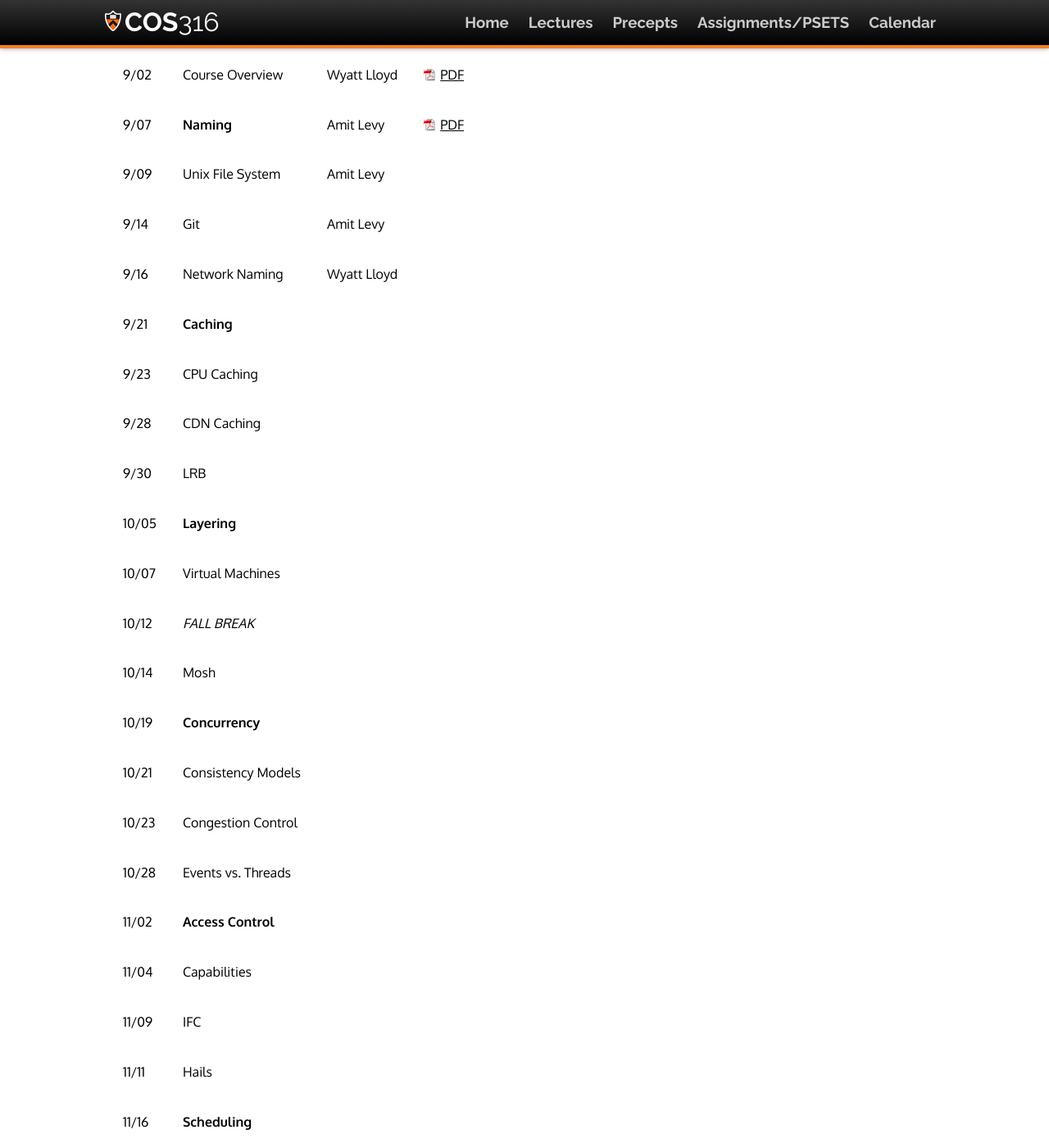
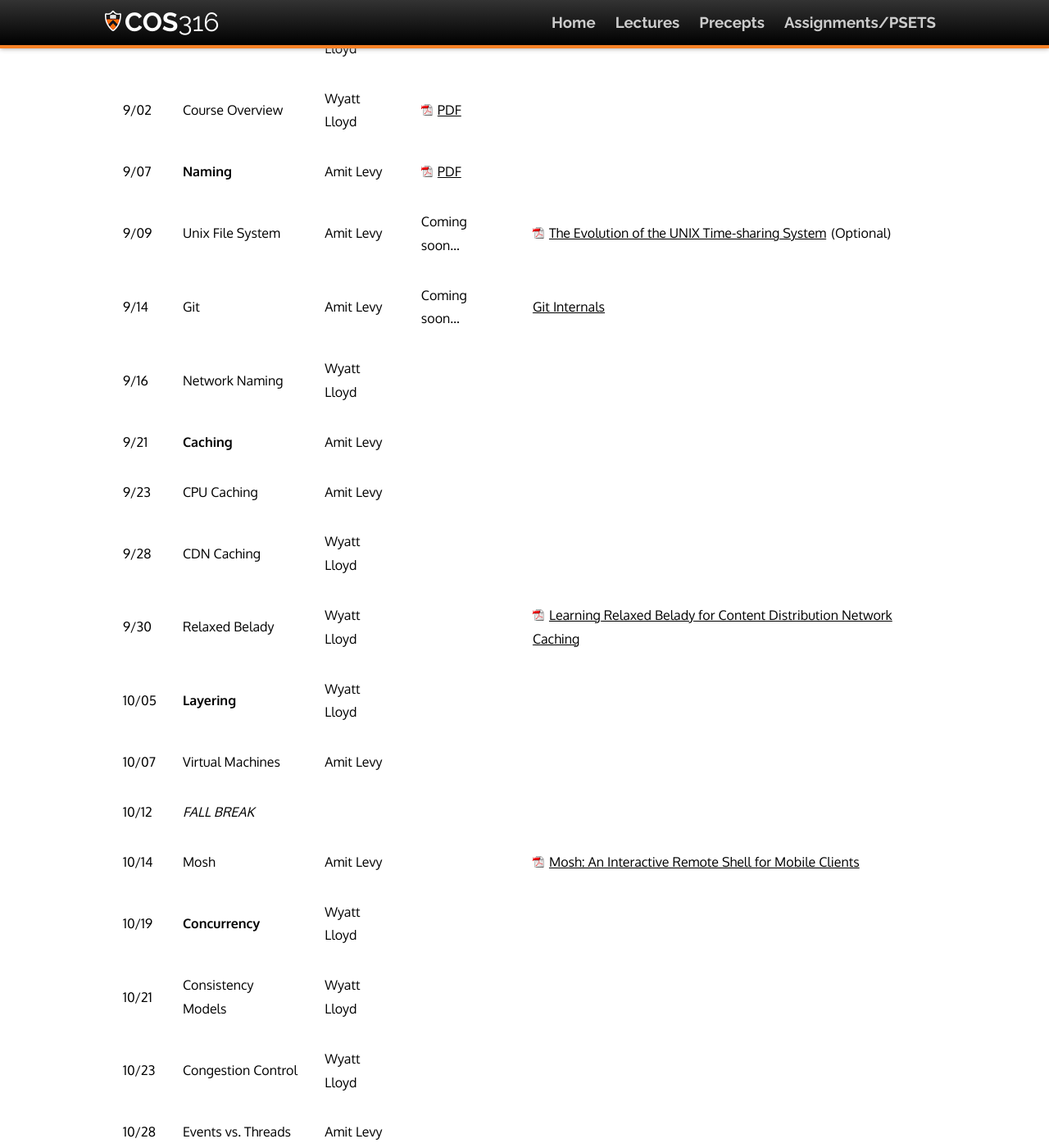
Before and after one commit to cos316/cos316-web, a Jekyll site: the page built from lectures.md, in a window 1280 px wide and 1400 px high, scrolled down 281 px. Shown: the whole window at 82% size. Built offline with Jekyll 4.4.1, drawn with Linux system fonts in a browser that asks for light colours; nearby versions of some CDN libraries; some of the changed text lies outside the part shown.

Commit message:
Uploaded some readings

```diff
--- a/_layouts/default.html
+++ b/_layouts/default.html
@@ -9,7 +9,7 @@
     <script src="/javascript/smooth-scroll.js"></script>
     <script src="/javascript/highlight-row.js"></script>
     <!-- Necessary for office hours calendar (FullCalendar v2). -->
-    <link rel="stylesheet" type="text/css" href='javascript/fullcalendar/fullcalendar.css'>
+    <link rel="stylesheet" type="text/css" href='/javascript/fullcalendar/fullcalendar.css'>
     <script src='/javascript/fullcalendar/lib/moment.min.js'></script>
     <script src='/javascript/fullcalendar/fullcalendar.min.js'></script>
     <script src='/javascript/fullcalendar/gcal.js'></script>
@@ -29,7 +29,7 @@
             <li><a href="/lectures">Lectures</a></li>
             <li><a href="/precepts">Precepts</a></li>
             <li><a href="/assignments">Assignments/PSETS</a></li>
-            <li><a href="/calendar">Calendar</a></li>
+            <!--li><a href="/calendar">Calendar</a></li-->
         </ul>
     </header>
 
--- a/lectures.md
+++ b/lectures.md
@@ -18,25 +18,25 @@
 | 8/31  | What is a System? | Wyatt Lloyd | [PDF](/lectures/L01-systems.pdf) | |
 | 9/02  | Course Overview   | Wyatt Lloyd | [PDF](/lectures/L02-overview.pdf) | |
 | 9/07  | **Naming**        | Amit Levy | [PDF](/lectures/L03-naming.pdf) | |
-| 9/09  | Unix File System  | Amit Levy | | |
-| 9/14  | Git               | Amit Levy | | |
+| 9/09  | Unix File System  | Amit Levy | Coming soon... | [The Evolution of the UNIX Time-sharing System](/readings/unix_history.pdf) (Optional) |
+| 9/14  | Git               | Amit Levy | Coming soon... | [Git Internals](https://git-scm.com/book/en/v2/Git-Internals-Plumbing-and-Porcelain) |
 | 9/16  | Network Naming    | Wyatt Lloyd | | |
-| 9/21  | **Caching**       | | | |
-| 9/23  | CPU Caching       | | | |
-| 9/28  | CDN Caching       | | | |
-| 9/30  | LRB               | | | |
-| 10/05 | **Layering**      | | | |
-| 10/07 | Virtual Machines  | | | |
+| 9/21  | **Caching**       | Amit Levy | | |
+| 9/23  | CPU Caching       | Amit Levy | | |
+| 9/28  | CDN Caching       | Wyatt Lloyd | | |
+| 9/30  | Relaxed Belady    | Wyatt Lloyd | | [Learning Relaxed Belady for Content Distribution Network Caching](https://sunnyszy.github.io/assets/files/nsdi2020_lrb.pdf) |
+| 10/05 | **Layering**      | Wyatt Lloyd | | |
+| 10/07 | Virtual Machines  | Amit Levy | | |
 | 10/12 |  *FALL BREAK*     | | | |
-| 10/14 | Mosh              | | | |
-| 10/19 | **Concurrency**   | | | |
-| 10/21 | Consistency Models| | | |
-| 10/23 | Congestion Control| | | |
-| 10/28 | Events vs. Threads| | | |
-| 11/02 | **Access Control**| | | |
-| 11/04 | Capabilities      | | | |
-| 11/09 | IFC               | | | |
-| 11/11 | Hails             | | | |
-| 11/16 | **Scheduling**    | | | |
+| 10/14 | Mosh              | Amit Levy | | [Mosh: An Interactive Remote Shell for Mobile Clients](https://mosh.org/mosh-paper.pdf) |
+| 10/19 | **Concurrency**   | Wyatt Lloyd | | |
+| 10/21 | Consistency Models| Wyatt Lloyd | | |
+| 10/23 | Congestion Control| Wyatt Lloyd | | |
+| 10/28 | Events vs. Threads| Amit Levy | | |
+| 11/02 | **Access Control**| Amit Levy | | |
+| 11/04 | Capabilities      | Amit Levy | | |
+| 11/09 | IFC               | Amit Levy | | |
+| 11/11 | Hails             | Amit Levy | | [Hails: Protecting Data Privacy in Untrusted Web Applications](https://www.amitlevy.com/papers/hails-osdi2012.pdf) |
+| 11/16 | **Scheduling**    | Wyatt Lloyd | | |
 | 11/18 | TBD               | | | |
 | 11/22 | TBD               | | | |
```
Also changed, not shown: 1 other file.
